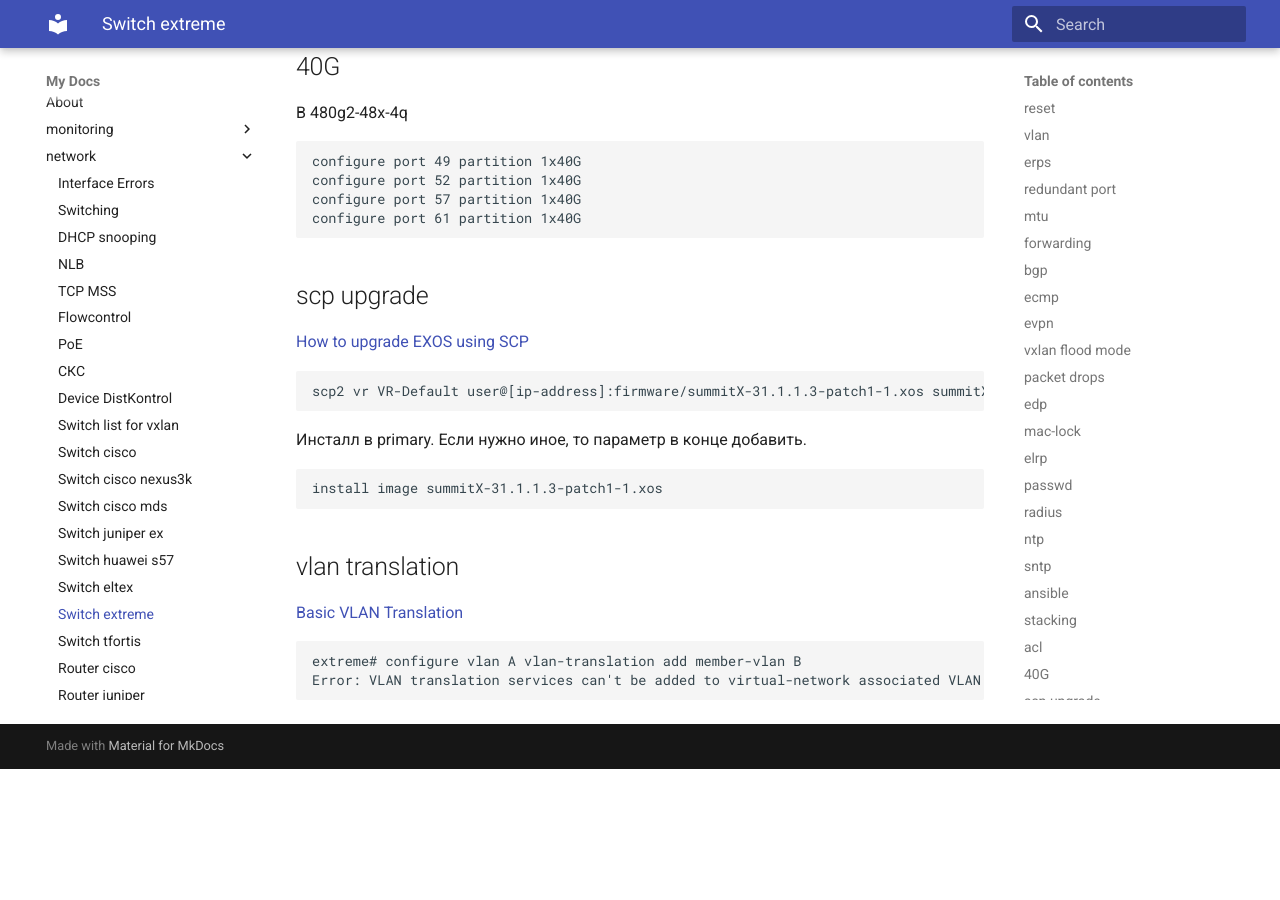
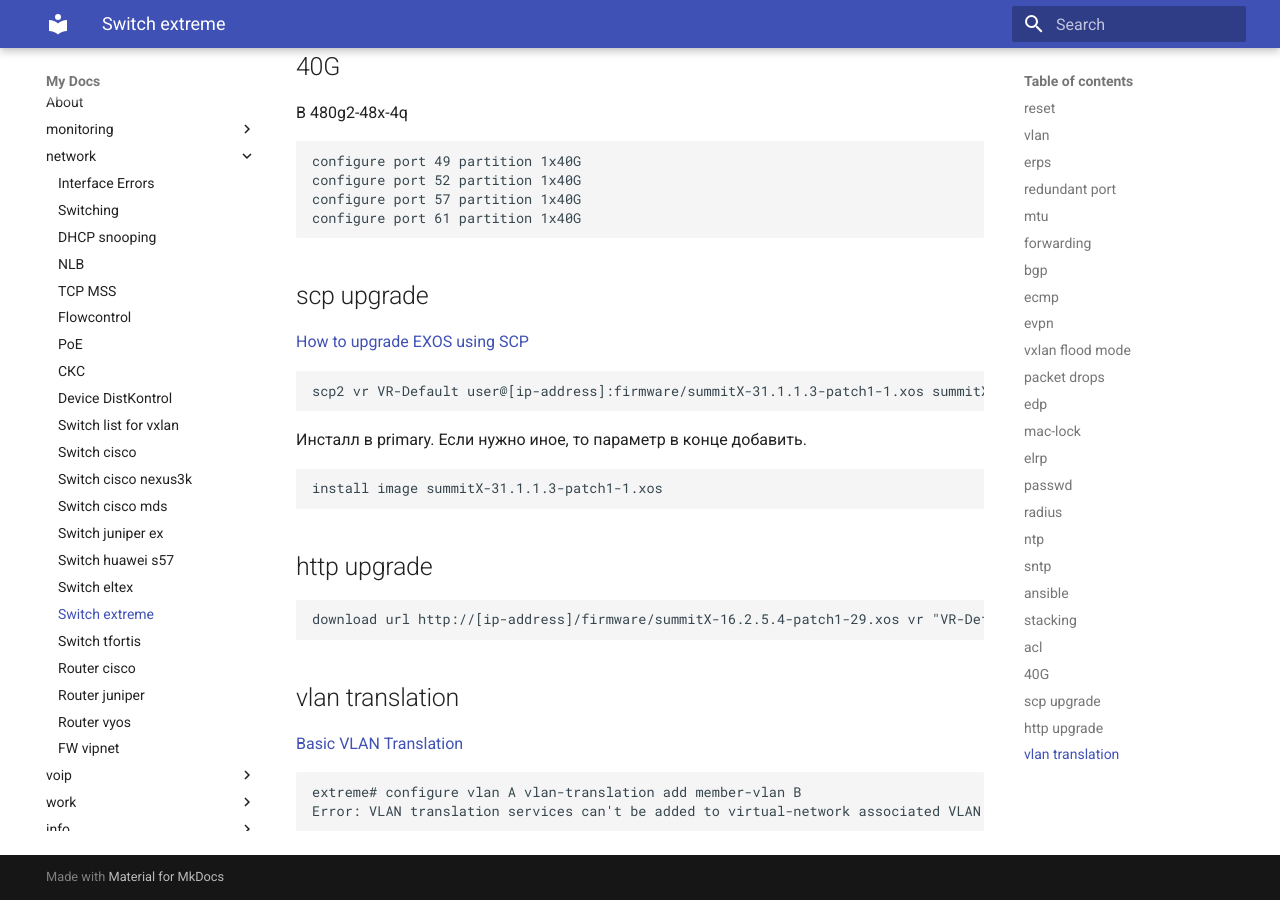
Before and after one commit to v98765/v98765.github.io, an MkDocs documentation site: the page built from docs/network/extreme.md, in a window 1280 px wide and 900 px high, scrolled down 10701 px. Built offline with MkDocs 1.6.1 and Material for MkDocs 9.7.7, drawn with Linux system fonts in a browser that asks for light colours; before the commit the page ends 11470 px from its top, so only the background shows below that.

Commit message:
http upgrade

````diff
--- a/docs/network/extreme.md
+++ b/docs/network/extreme.md
@@ -472,6 +472,12 @@ scp2 vr VR-Default user@[ip-address]:firmware/summitX-31.1.1.3-patch1-1.xos summ
 install image summitX-31.1.1.3-patch1-1.xos
 ```
 
+## http upgrade
+
+```text
+download url http://[ip-address]/firmware/summitX-16.2.5.4-patch1-29.xos vr "VR-Default" inactive
+```
+
 ## vlan translation
 
 [Basic VLAN Translation](https://documentation.extremenetworks.com/exos_30.7/GUID-0DE9110F-43DD-435D-A8F0-2294D8A70C29.shtml)
````
